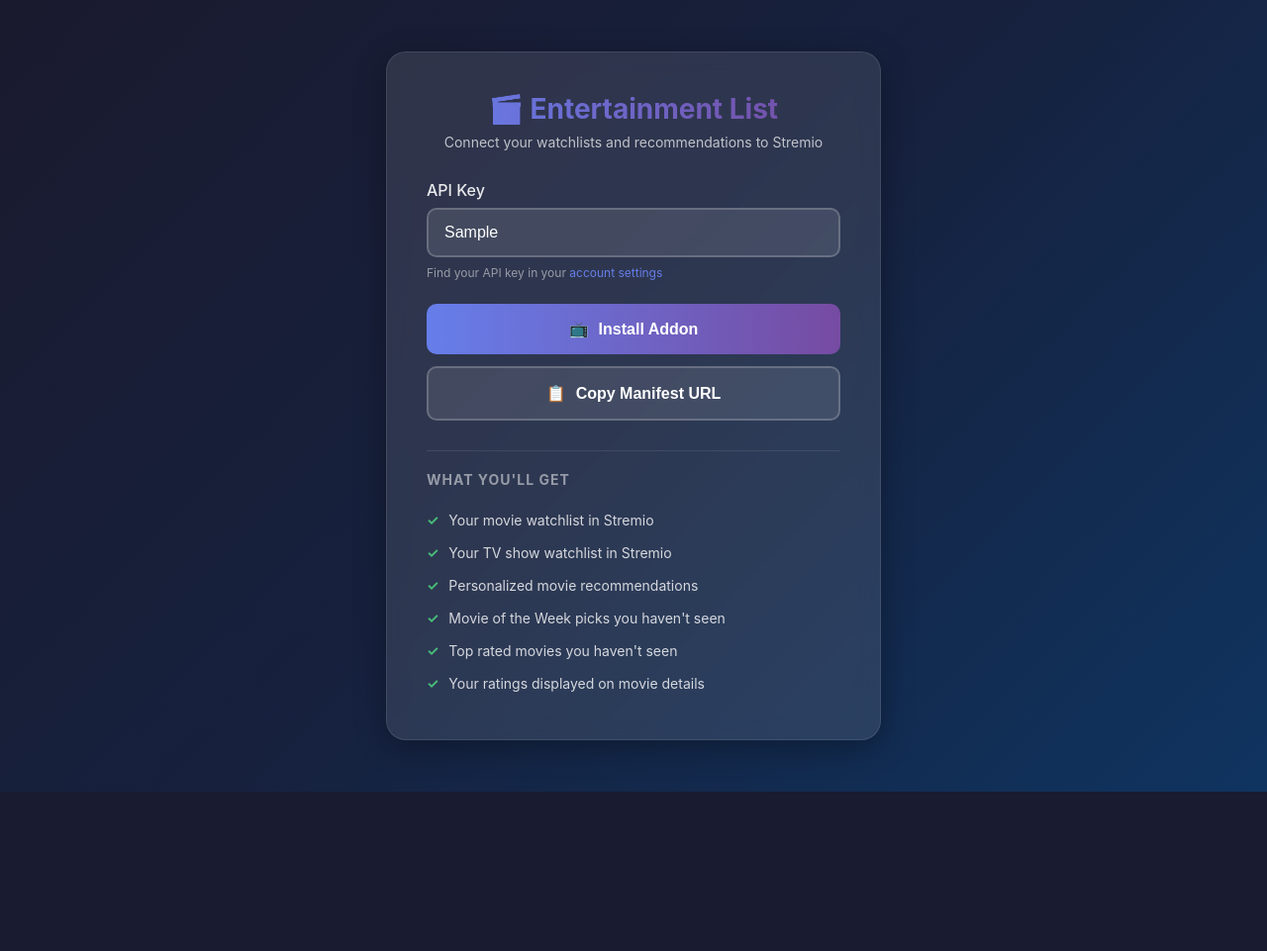
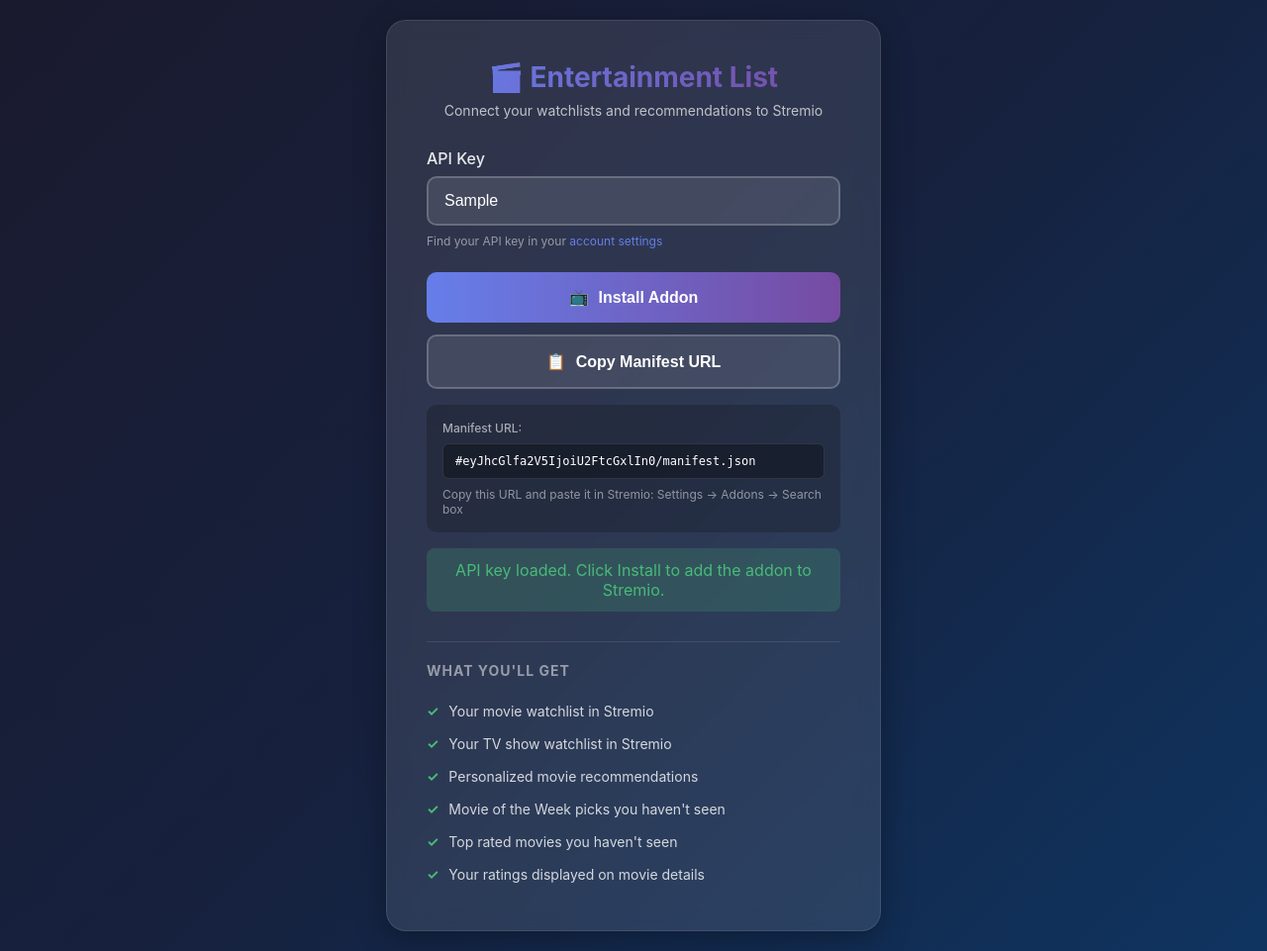
Before and after one commit to MarksSondors/Entertainment-List-2.0, a Django app: template entertainment/stremio/templates/stremio/configure.html in a window 1280 px wide. Shown: the whole page at 99% size. Before the commit the page ends 800 px from the top, so only its background shows below. Run offline with Django 3.2, Linux system fonts and the light colour scheme; the template is opened without the code that fills it: most values are stand-ins (such as "Sample title", 1, 10 or a date in 2020); some libraries are stand-ins or nearby versions.

Commit message:
feat: Enhance Stremio configuration page with manifest URL display and improved user feedback

```diff
--- a/entertainment/stremio/templates/stremio/configure.html
+++ b/entertainment/stremio/templates/stremio/configure.html
@@ -161,6 +161,35 @@
             display: block;
         }
 
+        .url-display {
+            margin-top: 16px;
+            padding: 16px;
+            background: rgba(0, 0, 0, 0.2);
+            border-radius: 10px;
+        }
+
+        .url-display label {
+            font-size: 12px;
+            color: rgba(255, 255, 255, 0.6);
+            margin-bottom: 8px;
+        }
+
+        .url-display input {
+            width: 100%;
+            padding: 10px 12px;
+            font-size: 12px;
+            font-family: monospace;
+            background: rgba(0, 0, 0, 0.3);
+            border: 1px solid rgba(255, 255, 255, 0.1);
+            border-radius: 6px;
+            color: #fff;
+            cursor: pointer;
+        }
+
+        .url-display .help-text {
+            margin-top: 8px;
+        }
+
         .features {
             margin-top: 30px;
             padding-top: 20px;
@@ -218,6 +247,12 @@
             <span>📋</span> Copy Manifest URL
         </button>
 
+        <div class="url-display" id="urlDisplay" style="display: none;">
+            <label>Manifest URL:</label>
+            <input type="text" id="manifestUrlField" readonly onclick="this.select()">
+            <p class="help-text">Copy this URL and paste it in Stremio: Settings → Addons → Search box</p>
+        </div>
+
         <div class="status" id="status"></div>
 
         <div class="features">
@@ -257,13 +292,21 @@
         }
 
         function installAddon() {
+            const apiKey = document.getElementById('api_key').value.trim();
+            if (!apiKey) {
+                showStatus('Please enter your API key', 'error');
+                return;
+            }
+
             const manifestUrl = getManifestUrl();
             if (!manifestUrl) return;
 
-            // Convert HTTPS URL to stremio:// protocol
+            // Convert to stremio:// protocol for installation
             const stremioUrl = manifestUrl.replace(/^https?:\/\//, 'stremio://');
 
-            showStatus('Opening Stremio...', 'success');
+            showStatus('Installing addon...', 'success');
+
+            // Redirect to stremio:// URL - this works in browser and triggers Stremio app
             window.location.href = stremioUrl;
         }
 
@@ -272,7 +315,7 @@
             if (!manifestUrl) return;
 
             navigator.clipboard.writeText(manifestUrl).then(() => {
-                showStatus('Manifest URL copied to clipboard!', 'success');
+                showStatus('Manifest URL copied! Paste it in Stremio: Settings → Addons → Search box', 'success');
             }).catch(() => {
                 // Fallback for older browsers
                 const input = document.createElement('input');
@@ -281,7 +324,7 @@
                 input.select();
                 document.execCommand('copy');
                 document.body.removeChild(input);
-                showStatus('Manifest URL copied to clipboard!', 'success');
+                showStatus('Manifest URL copied! Paste it in Stremio: Settings → Addons → Search box', 'success');
             });
         }
 
@@ -293,11 +336,36 @@
 
         // Enable/disable install button based on input
         document.getElementById('api_key').addEventListener('input', function() {
-            document.getElementById('installBtn').disabled = !this.value.trim();
+            const hasValue = this.value.trim();
+            document.getElementById('installBtn').disabled = !hasValue;
+            updateUrlDisplay();
         });
 
+        function updateUrlDisplay() {
+            const apiKey = document.getElementById('api_key').value.trim();
+            const urlDisplay = document.getElementById('urlDisplay');
+            const urlField = document.getElementById('manifestUrlField');
+
+            if (apiKey) {
+                const url = getManifestUrl();
+                if (url) {
+                    urlField.value = url;
+                    urlDisplay.style.display = 'block';
+                }
+            } else {
+                urlDisplay.style.display = 'none';
+            }
+        }
+
         // Initial state - check if API key is pre-filled
-        document.getElementById('installBtn').disabled = !document.getElementById('api_key').value.trim();
+        const apiKeyInput = document.getElementById('api_key');
+        document.getElementById('installBtn').disabled = !apiKeyInput.value.trim();
+
+        // If API key is pre-filled, show URL and status
+        if (apiKeyInput.value.trim()) {
+            updateUrlDisplay();
+            showStatus('API key loaded. Click Install to add the addon to Stremio.', 'success');
+        }
     </script>
 </body>
 </html>
```
